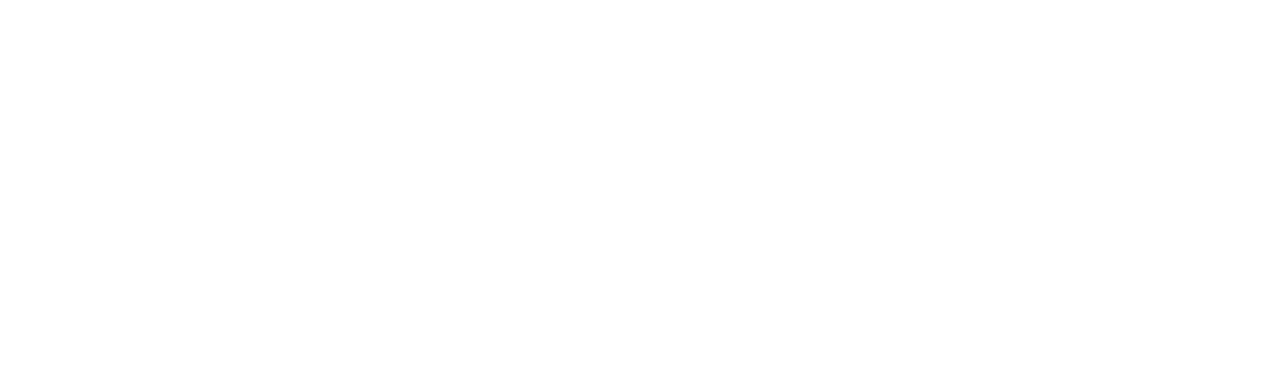
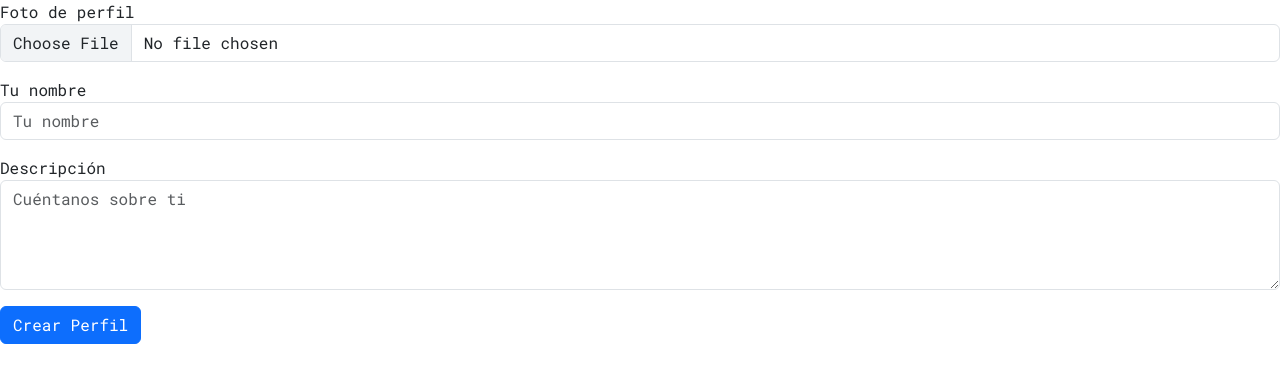
Before and after one commit to santimontironi/red-social-django, a Django app: page /crear-perfil/ in a window 1280 px wide. Before the commit the part shown is empty. Shown: the top 383 px of the page. Run offline with Django 5.2, Linux system fonts and the light colour scheme; a user stored in the database is signed in.

Commit message:
se creo el formulario del modelo Perfil

```diff
--- a/redsocialapp/forms.py
+++ b/redsocialapp/forms.py
@@ -1,7 +1,11 @@
 from .models import Perfil
 from django import forms
 
-class PerfilForm(forms.Form):
+class PerfilForm(forms.ModelForm):
     class Meta:
         model = Perfil
-        fields = ['nombre','imagen']
+        fields = ['imagen', 'nombre', 'descripcion']
+        widgets = {
+            'nombre': forms.TextInput(attrs={'class': 'form-control', 'placeholder': 'Tu nombre'}),
+            'descripcion': forms.Textarea(attrs={'class': 'form-control', 'rows': 4, 'placeholder': 'Agrega una descripción'}),
+        }
--- a/redsocialapp/templates/crearPerfil.html
+++ b/redsocialapp/templates/crearPerfil.html
@@ -4,6 +4,27 @@
 
 {%block title%} Crea tu perfil {%endblock%}
 
-{%block content%}
+{% block content %}
 
-{%endblock%}
+    <form method="post" enctype="multipart/form-data">
+        {% csrf_token %}
+
+        <div class="form-group mb-3">
+            <label for="id_imagen">Foto de perfil</label>
+            <input type="file" name="imagen" id="id_imagen" class="form-control">
+        </div>
+
+        <div class="form-group mb-3">
+            <label for="id_nombre">Tu nombre</label>
+            <input type="text" name="nombre" id="id_nombre" class="form-control" placeholder="Tu nombre">
+        </div>
+
+        <div class="form-group mb-3">
+            <label for="id_descripcion">Descripción</label>
+            <textarea name="descripcion" id="id_descripcion" class="form-control" rows="4" placeholder="Cuéntanos sobre ti"></textarea>
+        </div>
+
+        <button type="submit" class="btn btn-primary">Crear Perfil</button>
+    </form>
+
+{% endblock %}
--- a/redsocialapp/views.py
+++ b/redsocialapp/views.py
@@ -3,6 +3,7 @@ from django.contrib.auth.models import User
 from django.db import IntegrityError
 from django.contrib.auth import logout, login, authenticate
 from django.contrib.auth.decorators import login_required
+from .forms import PerfilForm
 
 # Create your views here.
 def ingreso(request):
@@ -32,7 +33,7 @@ def registro(request):
                 usuarioRegistrado = User.objects.create_user(username = username, password = clave1)
                 usuarioRegistrado.save()
                 login(request,usuarioRegistrado)
-                return redirect('ingreso')
+                return redirect('crear-perfil')
             except IntegrityError:
                 return render(request,'registro.html',{
                     'errorUsuarioExistente':"Usuario ya existente con el username ingresado. Por favor vuelva a ingrese otro nuevamente."
@@ -44,8 +45,18 @@ def registro(request):
 
 @login_required
 def crearPerfil(request):
-    if request.method == "GET":
-        return render(request,'crearPerfil.html')
+    if request.method == "POST":
+        form = PerfilForm(request.POST, request.FILES)  # Crear el formulario con los datos ingresados
+        perfil = form.save(commit=False)  # No guarda aún, permite modificar antes
+        perfil.user = request.user  # Asocia el perfil con el usuario actual
+        perfil.save()  # Guarda finalmente
+        return redirect('inicio')
+    else:
+        form = PerfilForm()  # Muestra un formulario vacío para crear el perfil
+        return render(request,'crearPerfil.html',{
+            'form':form
+        })
+
 
 @login_required
 def inicio(request):
```
Also changed, not shown: db.sqlite3.
